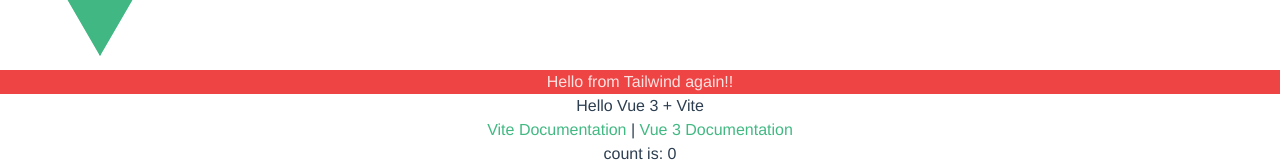
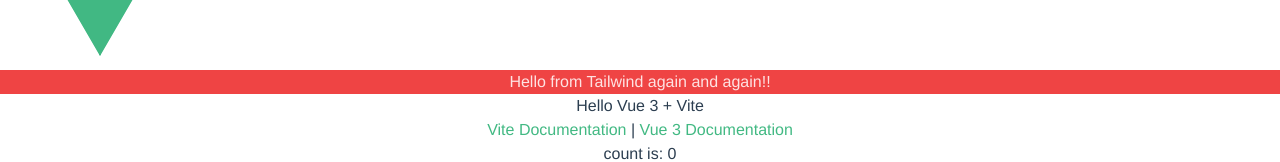
Before and after one commit to aayush420/aayush420.github.io, a Vue app: page / in a window 1280 px wide. Shown: the part 190-352 px from the top of the page. Built offline with nearby package versions, Linux system fonts and the light colour scheme.

Commit message:
Prod build

```diff
--- a/package.json
+++ b/package.json
@@ -5,7 +5,7 @@
     "dev": "vite",
     "build": "vite build",
     "serve": "vite preview",
-    "deploy": "vite build && git add dist && git commit -m 'Prod build' && git push && git subtree push --prefix dist origin gh-pages"
+    "deploy": "vite build && echo '' > dist/.gitignore && git add dist && git commit -m 'Prod build' && git push && git subtree push --prefix dist origin gh-pages && echo '*' > dist/.gitignore"
   },
   "dependencies": {
     "vue": "^3.0.5"
--- a/src/App.vue
+++ b/src/App.vue
@@ -1,6 +1,6 @@
 <template>
   <img alt="Vue logo" src="./assets/logo.png" />
-  <div class="bg-red-500 text-red-100">Hello from Tailwind again!!</div>
+  <div class="bg-red-500 text-red-100">Hello from Tailwind again and again!!</div>
   <HelloWorld msg="Hello Vue 3 + Vite" />
 </template>
 
```
Also changed, not shown: 4 other files (tests, documents, lock files or other folders).
